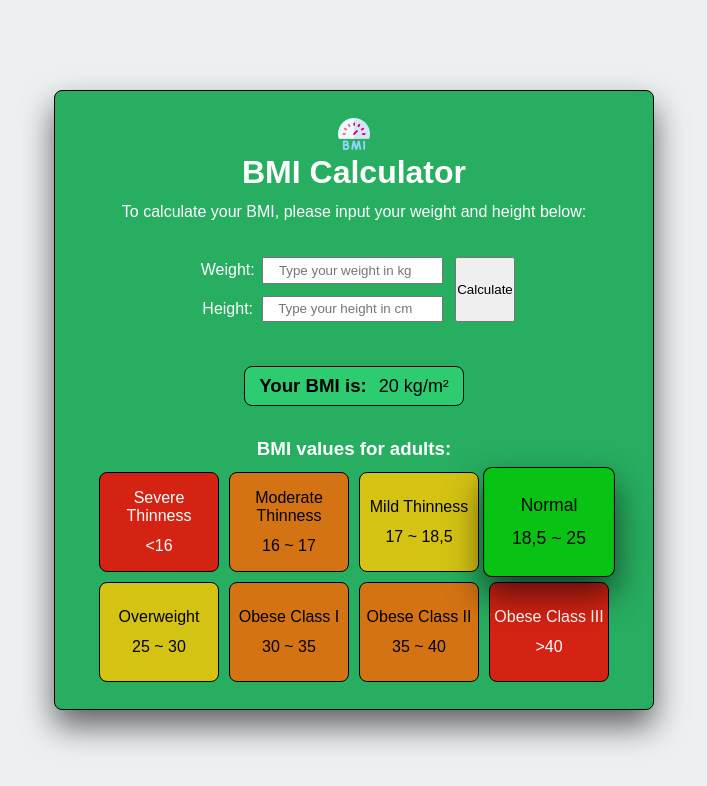
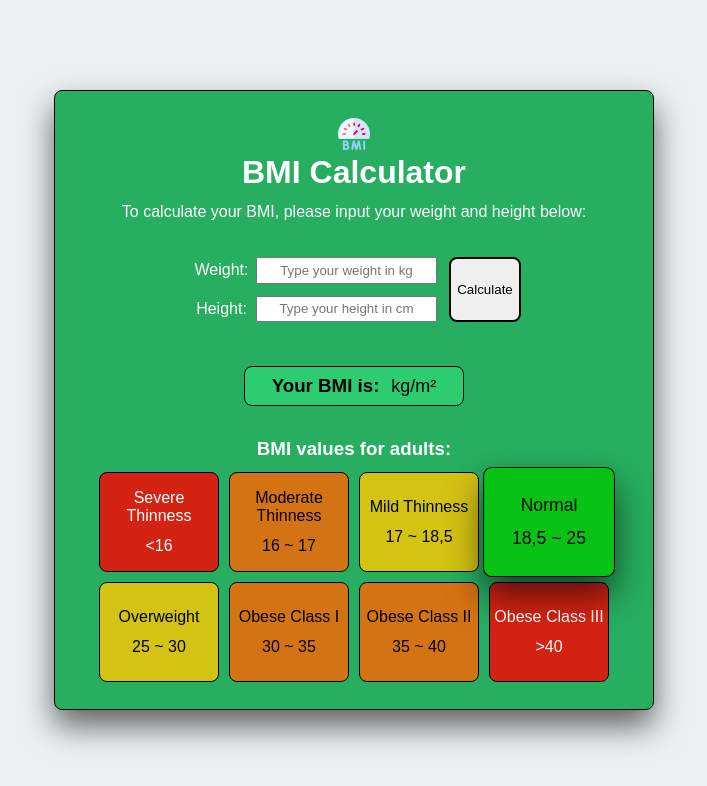
Before and after one commit to GustavoKasaki/gmk-bmi-calculator-react, a React (Vite) app: page / in a window 1280 px wide. Shown: the top 786 px of the page, without its empty margins (286-993 px from the left). Built offline with nearby package versions, Linux system fonts and the light colour scheme.

Commit message:
feat: created the calculateBMI function

```diff
--- a/src/App.tsx
+++ b/src/App.tsx
@@ -2,7 +2,6 @@ import { useState } from 'react';
 import Window from './components/Window';
 
 function App() {
-
   return (
     <Window />
   )
--- a/src/components/Input/Input.scss
+++ b/src/components/Input/Input.scss
@@ -4,6 +4,9 @@
 
     button {
         margin: 12px 0;
+        width: 72px;
+        border: 2px solid black;
+        border-radius: 8px;
     }
 
     &__fields {
--- a/src/components/Input/Input.tsx
+++ b/src/components/Input/Input.tsx
@@ -1,19 +1,41 @@
+import { useState } from 'react';
 import './Input.scss'
 
-const Input = () => {
+interface InputProps {
+    setBMI: (value: number | null) => void;
+}
+
+const Input: React.FC<InputProps> = ({setBMI}) => {
+    const [weight, setWeight] = useState<number>();
+    const [height, setHeight] = useState<number>();
+
+
+    const calculateBMI = (e:any) => {
+        e.preventDefault();
+
+        if (!weight || !height) {
+            alert("Please fill the fields correctly!");
+            return;
+        }
+
+        const heightInMeters = height / 100;
+        const BMIValue = weight / (heightInMeters * heightInMeters);
+        setBMI(Number(BMIValue.toFixed(1)));
+    }
+
     return (
         <form className="input">
             <div className="input__fields">
                 <div className="input__fields__weight">
                     <label htmlFor="">Weight: </label>
-                    <input type="number" placeholder="Type your weight in kg" required />
+                    <input type="number" value={weight} placeholder="Type your weight in kg" required onChange={(e) => setWeight(Number(e.target.value))} />
                 </div>
                 <div className="input__fields__height">
                     <label htmlFor="">Height: </label>
-                    <input type="number" placeholder="Type your height in cm" required />
+                    <input type="number" value={height} placeholder="Type your height in cm" required onChange={(e) => setHeight(Number(e.target.value))} />
                 </div>
             </div>
-            <button type="submit">Calculate</button>
+            <button onClick={calculateBMI}>Calculate</button>
         </form>
     )
 }
--- a/src/components/Result/Result.tsx
+++ b/src/components/Result/Result.tsx
@@ -1,11 +1,15 @@
 import './Result.scss'
 
-const Result = () => {
+interface ResultProps {
+    BMI: number | null;
+}
+
+const Result: React.FC<ResultProps> = ({ BMI }) => {
     return (
         <>
             <div className="result">
                 <h3>Your BMI is:</h3>
-                <span>20 kg/m²</span>
+                <span>{BMI} kg/m²</span>
             </div>
             <div className="chart">
                 <h3 className='chart__title'>BMI values for adults:</h3>
--- a/src/components/Window.tsx
+++ b/src/components/Window.tsx
@@ -6,6 +6,7 @@ import './Window.scss';
 
 const Window: React.FC = () => {
     const [isVisible, setIsVisible] = useState(false);
+    const [BMI, setBMI] = useState<number | null>(null);
 
     useEffect(() => {
         const timer = setTimeout(() => setIsVisible(true), 100);
@@ -15,8 +16,8 @@ const Window: React.FC = () => {
     return (
         <div className={`window ${isVisible ? 'slide-up' : ''}`}>
             <Header />
-            <Input />
-            <Result />
+            <Input setBMI={setBMI} />
+            <Result BMI={BMI} />
         </div>
     )
 }
--- a/src/index.scss
+++ b/src/index.scss
@@ -12,3 +12,14 @@ body {
     align-items: center;
     background-color: #ecf0f1;
 }
+
+input::-webkit-outer-spin-button,
+input::-webkit-inner-spin-button {
+    -webkit-appearance: none;
+    margin: 0;
+}
+
+/* Firefox */
+input[type=number] {
+    -moz-appearance: textfield;
+}
```
